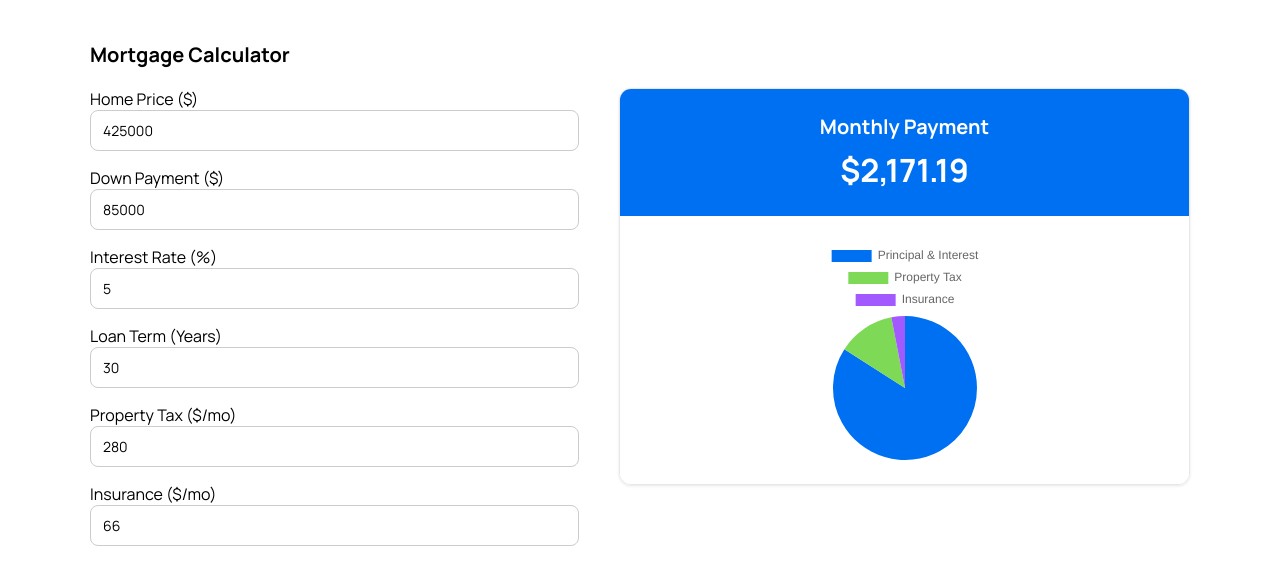
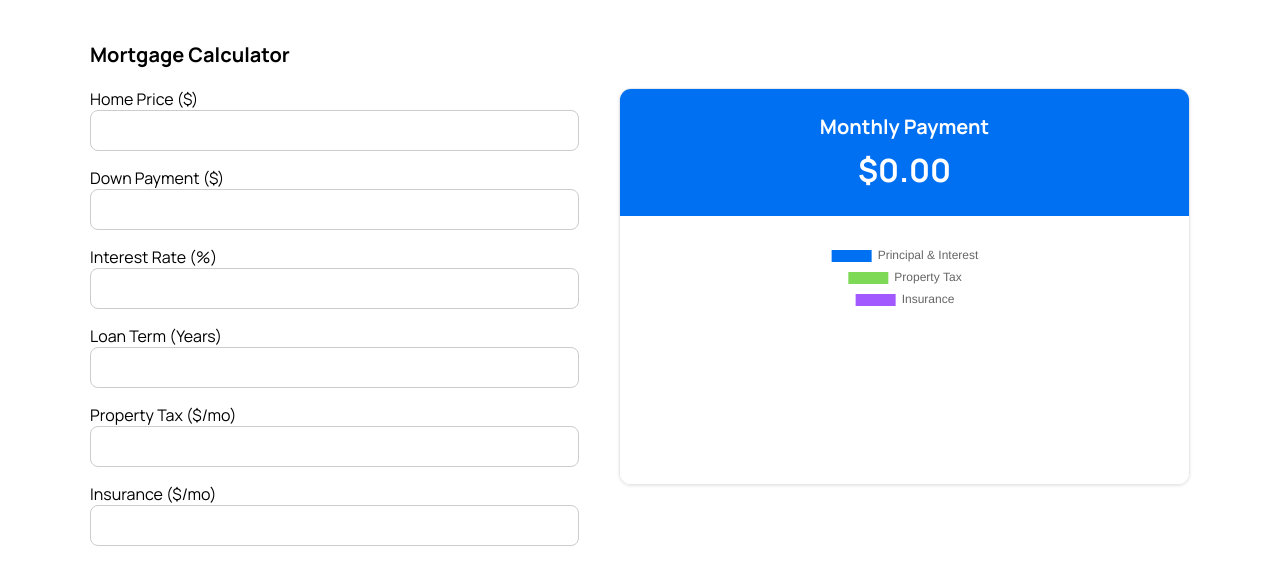
Before and after one commit to rbuzuti1801/mortgage-final-layout, a React (Create React App) app: page / in a window 1280 px wide. Shown: the top 584 px of the page. Built offline with nearby package versions, Linux system fonts and the light colour scheme.

Commit message:
Add files via upload

```diff
--- a/src/App.js
+++ b/src/App.js
@@ -6,27 +6,34 @@ import { Chart, ArcElement, Tooltip, Legend } from "chart.js"
 Chart.register(ArcElement, Tooltip, Legend)
 
 export default function App() {
-  const [homePrice, setHomePrice] = useState(425000)
-  const [downPayment, setDownPayment] = useState(85000)
-  const [interestRate, setInterestRate] = useState(5)
-  const [loanTerm, setLoanTerm] = useState(30)
-  const [tax, setTax] = useState(280)
-  const [insurance, setInsurance] = useState(66)
+  const parseInput = (val) => {
+    const clean = val.replace(/\./g, '').replace(',', '.')
+    return parseFloat(clean) || 0
+  }
 
-  const loanAmount = homePrice - downPayment
-  const monthlyRate = interestRate / 100 / 12
-  const totalPayments = loanTerm * 12
+  const [homePrice, setHomePrice] = useState("")
+  const [downPayment, setDownPayment] = useState("")
+  const [interestRate, setInterestRate] = useState("")
+  const [loanTerm, setLoanTerm] = useState("")
+  const [tax, setTax] = useState("")
+  const [insurance, setInsurance] = useState("")
+
+  const loanAmount = parseInput(homePrice) - parseInput(downPayment)
+  const monthlyRate = parseInput(interestRate) / 100 / 12
+  const totalPayments = parseInput(loanTerm) * 12
 
   const monthlyPI =
-    (loanAmount * monthlyRate) /
-    (1 - Math.pow(1 + monthlyRate, -totalPayments))
-  const monthlyTotal = monthlyPI + tax + insurance
+    loanAmount > 0 && monthlyRate > 0 && totalPayments > 0
+      ? (loanAmount * monthlyRate) / (1 - Math.pow(1 + monthlyRate, -totalPayments))
+      : 0
+
+  const monthlyTotal = monthlyPI + parseInput(tax) + parseInput(insurance)
 
   const data = {
     labels: ["Principal & Interest", "Property Tax", "Insurance"],
     datasets: [
       {
-        data: [monthlyPI, tax, insurance],
+        data: [monthlyPI, parseInput(tax), parseInput(insurance)],
         backgroundColor: ["#0070F3", "#7ED957", "#A259FF"],
         borderWidth: 0,
       },
@@ -69,51 +76,50 @@ export default function App() {
         <div style={{ flex: "1 1 320px", minWidth: 280 }}>
           <label>Home Price ($)</label>
           <input
-            type="number"
+            type="text"
             style={inputStyle}
             value={homePrice}
-            onChange={(e) => setHomePrice(Number(e.target.value))}
+            onChange={(e) => setHomePrice(e.target.value)}
           />
 
           <label>Down Payment ($)</label>
           <input
-            type="number"
+            type="text"
             style={inputStyle}
             value={downPayment}
-            onChange={(e) => setDownPayment(Number(e.target.value))}
+            onChange={(e) => setDownPayment(e.target.value)}
           />
 
           <label>Interest Rate (%)</label>
           <input
-            type="number"
+            type="text"
             style={inputStyle}
             value={interestRate}
-            step="0.01"
-            onChange={(e) => setInterestRate(Number(e.target.value))}
+            onChange={(e) => setInterestRate(e.target.value)}
           />
 
           <label>Loan Term (Years)</label>
           <input
-            type="number"
+            type="text"
             style={inputStyle}
             value={loanTerm}
-            onChange={(e) => setLoanTerm(Number(e.target.value))}
+            onChange={(e) => setLoanTerm(e.target.value)}
           />
 
           <label>Property Tax ($/mo)</label>
           <input
-            type="number"
+            type="text"
             style={inputStyle}
             value={tax}
-            onChange={(e) => setTax(Number(e.target.value))}
+            onChange={(e) => setTax(e.target.value)}
           />
 
           <label>Insurance ($/mo)</label>
           <input
-            type="number"
+            type="text"
             style={inputStyle}
             value={insurance}
-            onChange={(e) => setInsurance(Number(e.target.value))}
+            onChange={(e) => setInsurance(e.target.value)}
           />
         </div>
 
@@ -124,7 +130,8 @@ export default function App() {
             minWidth: 300,
             borderRadius: 12,
             overflow: "hidden",
-            boxShadow: "0 1px 3px rgba(0,0,0,0.1)", border: "1px solid #E5E7EB",
+            border: "1px solid #E5E7EB",
+            boxShadow: "0 1px 3px rgba(0,0,0,0.1)",
             display: "flex",
             flexDirection: "column",
           }}
@@ -142,7 +149,10 @@ export default function App() {
           >
             Monthly Payment
             <div style={{ fontSize: 32, marginTop: 8 }}>
-              ${monthlyTotal.toLocaleString("en-US", { minimumFractionDigits: 2, maximumFractionDigits: 2 })}
+              ${monthlyTotal.toLocaleString("en-US", {
+                minimumFractionDigits: 2,
+                maximumFractionDigits: 2,
+              })}
             </div>
           </div>
 
```
